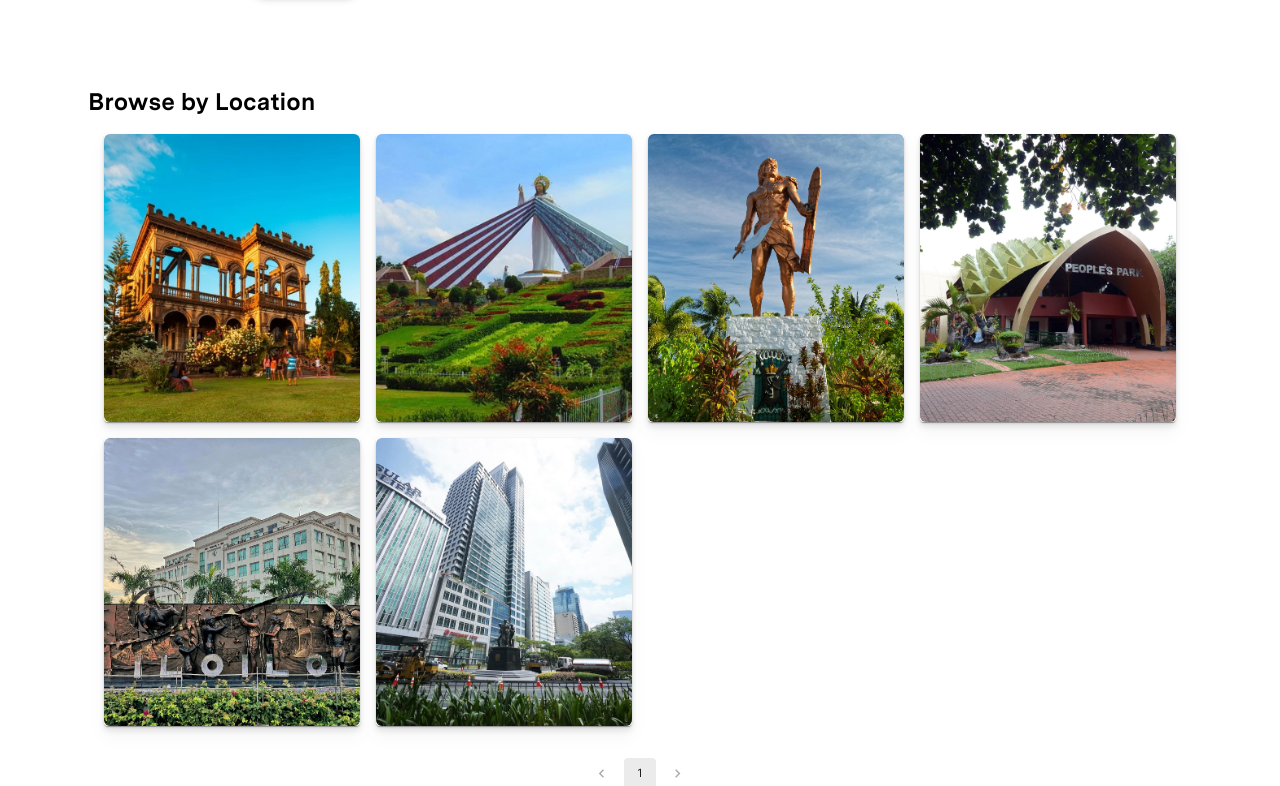
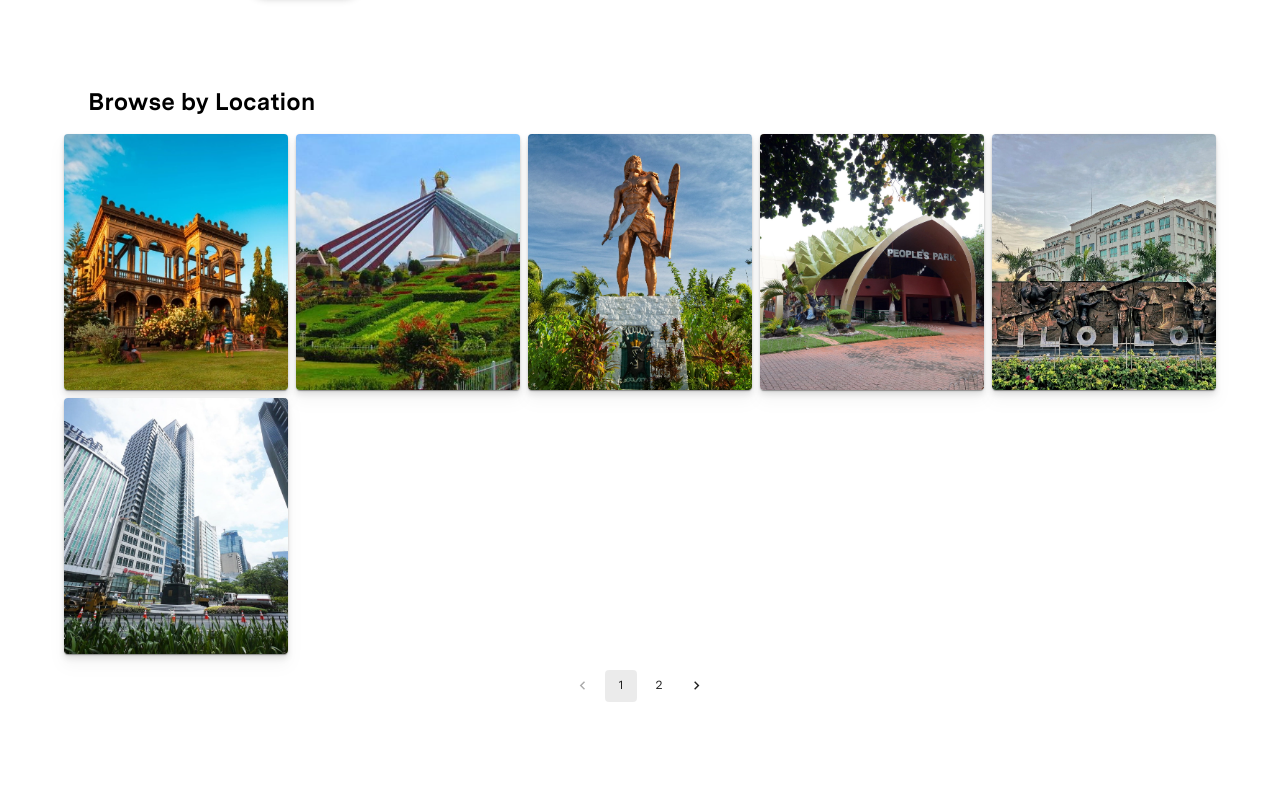
Before and after one commit to Lavelliane/rent-mo, a React (Vite) app in the folder client/: page /landing in a window 1280 px wide. Shown: the part 1824-2610 px from the top of the page. Built offline with nearby package versions, Linux system fonts and the light colour scheme; no server answers.

Commit message:
[vince][jhury][paul]final commit :)

```diff
--- a/client/src/components/ImageUploader.tsx
+++ b/client/src/components/ImageUploader.tsx
@@ -11,7 +11,7 @@ type Props = {
 };
 
 function ImageUploader({ handleChange, imageFile }: Props) {
-	const [images, setImages] = useState<File[]>(imageFile.vehiclePhotos);
+	const [images, setImages] = useState<any>(imageFile.vehiclePhotos);
 
 	const handleImageChange = (event: ChangeEvent<HTMLInputElement>) => {
 		if (event.target.files) {
@@ -43,7 +43,7 @@ function ImageUploader({ handleChange, imageFile }: Props) {
 	};
 
 	const handleRemoveImage = (indexToRemove: number) => {
-		const updatedImages = images.filter((_, index) => index !== indexToRemove);
+		const updatedImages = images.filter((_: any, index: number) => index !== indexToRemove);
 		setImages(updatedImages);
 		handleChange({ target: { name: 'vehiclePhotos', value: updatedImages } });
 	};
--- a/client/src/pages/ListingPage.tsx
+++ b/client/src/pages/ListingPage.tsx
@@ -199,6 +199,12 @@ export const ListingByLocation = () => {
 		{ vehiclePhotos: davao, brand: 'DAVAO' },
 		{ vehiclePhotos: iloilo, brand: 'ILOILO' },
 		{ vehiclePhotos: makati, brand: 'MAKATI' },
+		{ vehiclePhotos: bacolod, brand: 'BACOLOD' },
+		{ vehiclePhotos: cdo, brand: 'CDO' },
+		{ vehiclePhotos: cebu, brand: 'CEBU' },
+		{ vehiclePhotos: davao, brand: 'DAVAO' },
+		{ vehiclePhotos: iloilo, brand: 'ILOILO' },
+		{ vehiclePhotos: makati, brand: 'MAKATI' },
 	];
 
 	useEffect(() => {
@@ -231,26 +237,26 @@ export const ListingByLocation = () => {
 	return (
 		<div className='w-full min-h-fit flex flex-col items-center justify-center p-2 2xl:pt-10 gap-4'>
 			<h4 className='md:pl-20 font-bold md:text-2xl text-xl self-start'>Browse by Location</h4>
-			<div className='w-full items-center justify-center flex flex-wrap md:gap-4 gap-2'>
+			<div className='w-full items-center justify-center flex flex-wrap gap-2'>
 				{currentItems.map((item, index) => (
-					<Card className='drop-shadow-lg hover:scale-[102%] hover:transition-transform h-72 w-64' key={index}>
-						<div className='items-center justify-center h-72 w-64'>
-							<h4 className='w-full h-full absolute z-10 flex text-xl font-extrabold justify-center items-center text-[rgba(0,0,0,0)] hover:text-[rgba(0,0,0,1)] hover:bg-[rgba(255,246,81,0.8)] transition-all duration-300 ease-in-out'>
+					<Card className='drop-shadow-lg hover:scale-[102%] hover:transition-transform h-fit w-fit' key={index}>
+						<div className='items-center justify-center'>
+							<h4 className='w-full h-full absolute z-10 flex text-lg font-bold justify-center items-center text-[rgba(0,0,0,0)] hover:text-[rgba(0,0,0,1)] hover:bg-[rgba(255,246,81,0.8)] transition-all duration-300 ease-in-out'>
 								{item.brand}
 							</h4>
 							<img
 								src={item.vehiclePhotos.toString()}
 								alt={`Image ${index}`}
 								onError={(e: any) => (e.target.src = imageUnavailable)}
-								className='mx-auto w-64 h-72 object-cover select-none object-center rounded-md'
+								className='mx-auto 3xl:w-64 xl:w-[14rem] lg:w-[16rem] w-[16rem] h-[16rem] 3xl:h-72 object-cover select-none object-center'
 							/>
 						</div>
 					</Card>
 				))}
-				<div className='w-64'></div>
-				<div className='w-64 '></div>
-				<div className='w-64 '></div>
-				<div className='w-64 '></div>
+				<div className='2xl:w-64 xl:w-[14rem] lg:w-[16rem] w-[12rem] 2xl:absolute'></div>
+				<div className='2xl:w-64 xl:w-[14rem] lg:w-[16rem] w-[12rem]  2xl:absolute'></div>
+				<div className='2xl:w-64 xl:w-[14rem] lg:w-[16rem] w-[12rem]  2xl:absolute'></div>
+				<div className='2xl:w-64 xl:w-[14rem] lg:w-[16rem] w-[12rem] 2xl:absolute '></div>
 			</div>
 			<Pagination
 				className=' self-center'
```
